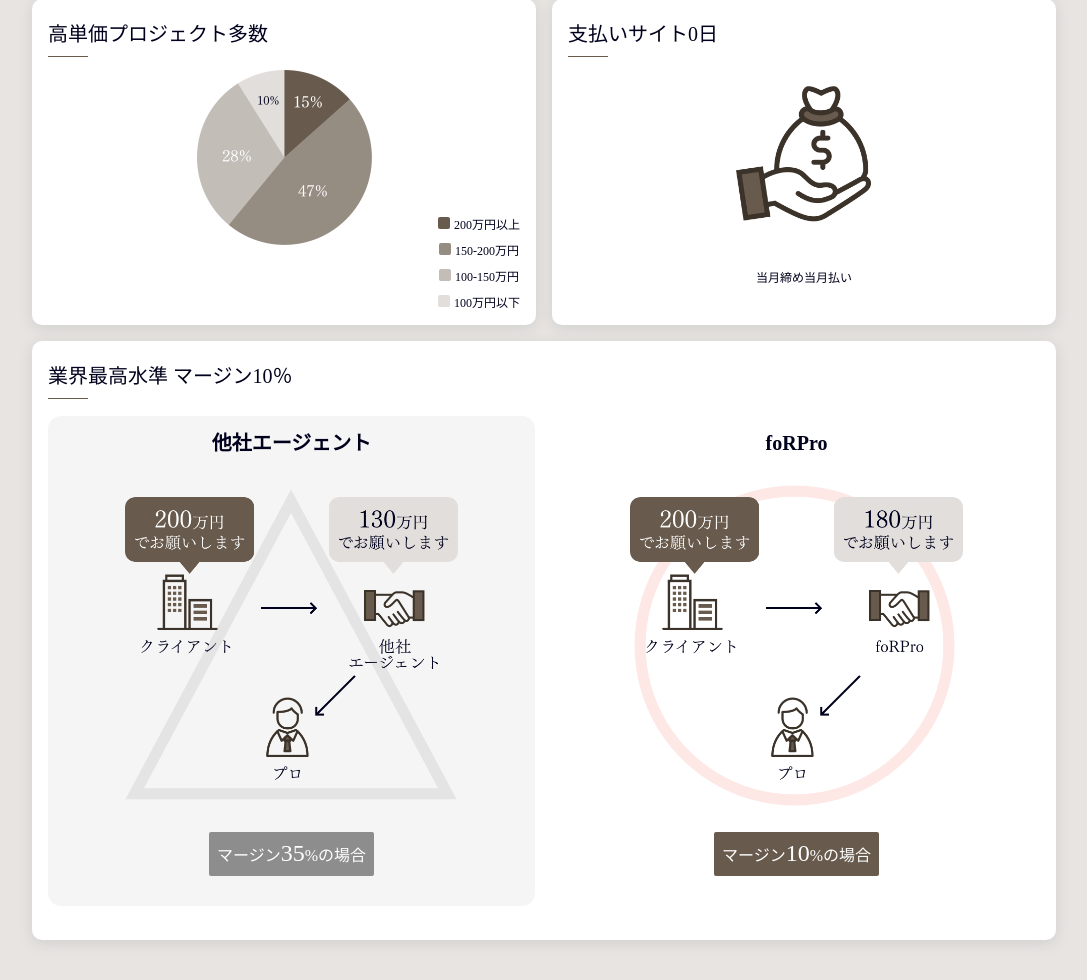
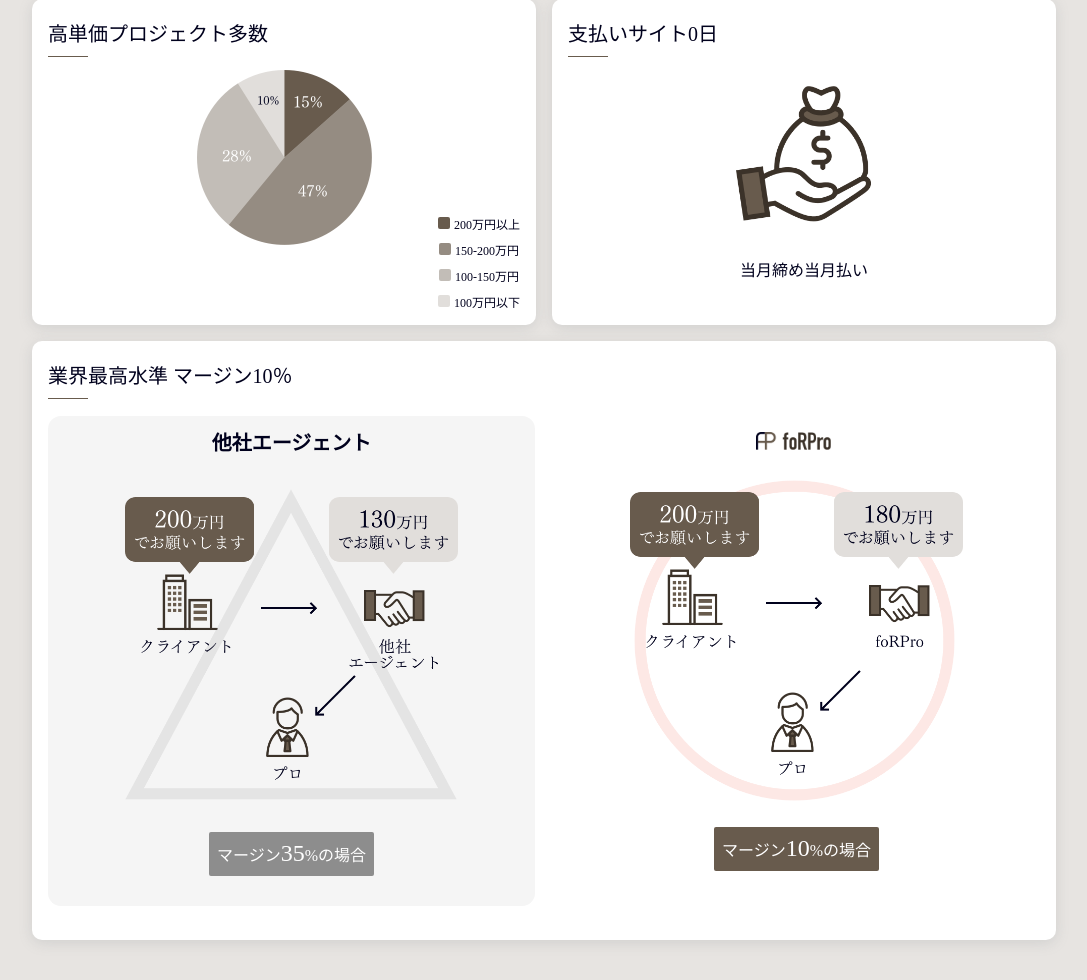
Before and after one commit to shidara/foRPro, a PHP site: page / in a window 1280 px wide. Shown: the part 1942-2922 px from the top of the page, without its empty margins (96-1183 px from the left). Run offline with PHP 8.4, Linux system fonts and the light colour scheme.

Commit message:
当月締め払

```diff
--- a/css/pcStyle.css
+++ b/css/pcStyle.css
@@ -119,6 +119,9 @@
   font-weight: bold;
   font-size: 20px;
 }
+#section4 img.section4__cardItemTitleImg {
+  vertical-align: baseline;
+}
 #section4 .section4__cardItemButton span {
   display: inline-block;
   padding: 8px;
--- a/css/style.css
+++ b/css/style.css
@@ -164,6 +164,7 @@
 }
 #section3 .section3__question li {
   margin-bottom: 8px;
+  white-space: nowrap;
 }
 #section3 .section3__teamImage {
   padding: 0 8px;
@@ -231,7 +232,7 @@
 }
 #section4 .section4__imageBoxText {
   text-align: center;
-  margin-bottom: 0;
+  font-size: 16px;
 }
 #section4 .section4__graphBoxList {
   position: absolute;
@@ -290,6 +291,13 @@
   height: auto;
   margin-bottom: 12px;
 }
+#section4 img.section4__cardItemTitleImg {
+  width: auto;
+  height: 18px;
+  margin-right: 6px;
+  margin-bottom: 0;
+  vertical-align: text-bottom;
+}
 #section4 .section4__cardItemButton {
   text-align: center;
 }
@@ -309,6 +317,7 @@
 #section4 .section4__moneyBox {
   box-sizing: border-box;
   min-height: 152px;
+  margin-bottom: 40px;
 }
 
 /* section5 */
--- a/index.html
+++ b/index.html
@@ -284,7 +284,14 @@
               </p>
             </div>
             <div class="section4__cardItem">
-              <p class="section4__cardItemTitle">foRPro</p>
+              <p class="section4__cardItemTitle">
+                <img
+                  src="images/logo.png"
+                  alt="foRPro画像"
+                  class="section4__cardItemTitleImg"
+                  loading="lazy"
+                />
+              </p>
               <p>
                 <img
                   src="./images/section4Circle.png"
@@ -314,7 +321,7 @@
               loading="lazy"
             />
           </div>
-          <p class="small section4__imageBoxText">当月締め当月払い</p>
+          <p class="section4__imageBoxText">当月締め当月払い</p>
         </div>
       </div>
 
@@ -377,7 +384,7 @@
               loading="lazy"
             />
           </div>
-          <p class="small section4__imageBoxText">当月締め当月払い</p>
+          <p class="section4__imageBoxText">当月締め当月払い</p>
         </div>
       </div>
 
@@ -401,7 +408,14 @@
               </p>
             </div>
             <div class="section4__cardItem">
-              <p class="section4__cardItemTitle">foRPro</p>
+              <p class="section4__cardItemTitle">
+                <img
+                  src="images/logo.png"
+                  alt="foRPro画像"
+                  class="section4__cardItemTitleImg"
+                  loading="lazy"
+                />
+              </p>
               <p class="section4__cardItemImage">
                 <img
                   src="./images/section4Circle.png"
```
Also changed, not shown: images/Icon/section4Triangle.png (deleted).
